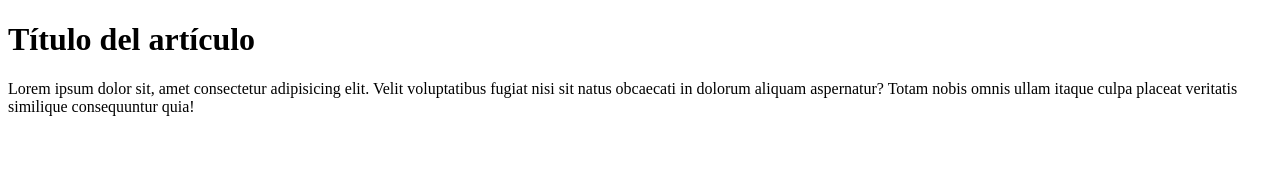
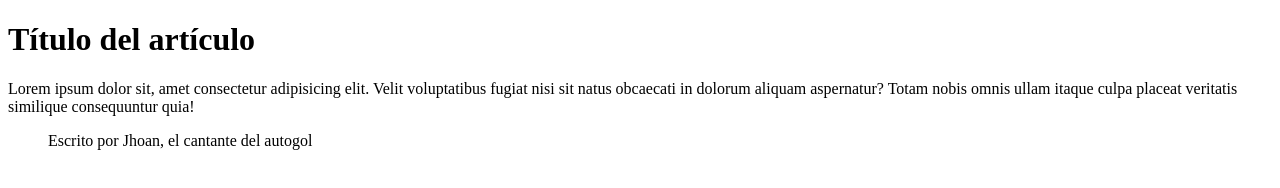
Before and after one commit to JhoanRG/prueba1, a plain HTML site: page index.html in a window 1280 px wide. Drawn offline with Linux system fonts and the light colour scheme.

Commit message:
cita del autor

```diff
--- a/index.html
+++ b/index.html
@@ -8,6 +8,7 @@
     <div>
     <h1>Título del artículo</h1>
     <p>Lorem ipsum dolor sit, amet consectetur adipisicing elit. Velit voluptatibus fugiat nisi sit natus obcaecati in dolorum aliquam aspernatur? Totam nobis omnis ullam itaque culpa placeat veritatis similique consequuntur quia!</p>
+    <blockquote>Escrito por Jhoan, el cantante del autogol</blockquote>
     </div>
   </body>
   </html>
```
